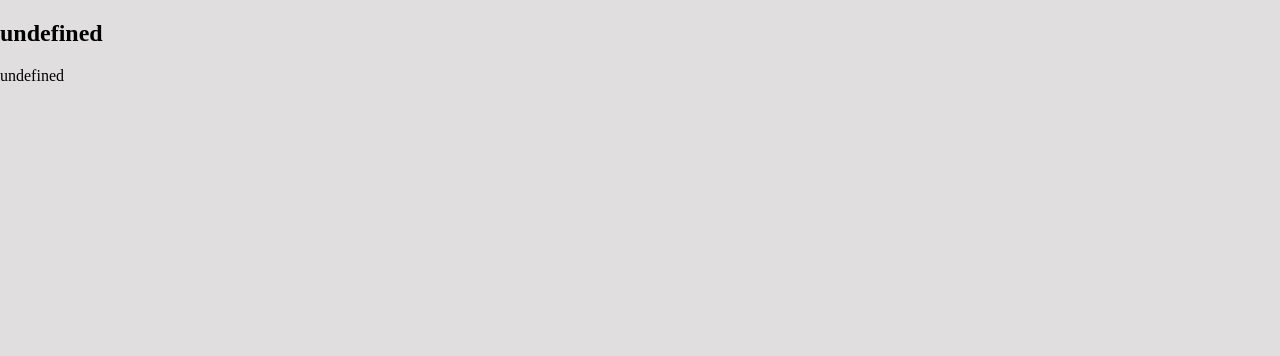
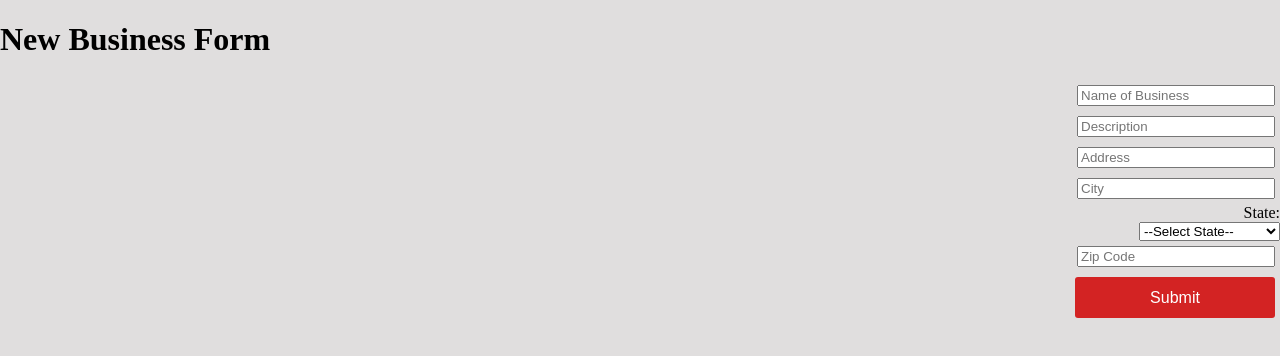
Before and after one commit to ctsang727/solo-project, a React (Create React App) app in the folder frontend/: page /business/new in a window 1280 px wide. Shown: the top 356 px of the page. Built offline with nearby package versions, Linux system fonts and the light colour scheme; no server answers.

Commit message:
post route bug i think

```diff
--- a/frontend/src/App.js
+++ b/frontend/src/App.js
@@ -7,6 +7,7 @@ import Navigation from "./components/Navigation";
 import * as sessionActions from "./store/session";
 import Splashpage from "./components/SplashPage/";
 import BusinessDetail from "./components/BusinessDetail";
+import NewBusinessForm from "./components/NewBusinessForm";
 
 function App() {
   const dispatch = useDispatch();
@@ -29,11 +30,14 @@ function App() {
           <Route path="/signup">
             <SignupFormPage />
           </Route>
-          <Route path= '/businesses'>
+          {/* <Route path= '/businesses'>
+            <BusinessDetail />
+            </Route> */}
+          <Route path= '/business/:id(\\d+)'>
             <BusinessDetail />
             </Route>
-          <Route path= '/business/:id'>
-            <BusinessDetail />
+          <Route path= '/business/new'>
+            <NewBusinessForm />
             </Route>
         </Switch>
 
--- a/frontend/src/components/NewBusinessForm.js
+++ b/frontend/src/components/NewBusinessForm.js
@@ -0,0 +1,136 @@
+import { useDispatch } from "react-redux"
+import { postBusiness } from "../store/business";
+import { useState } from "react";
+import { useHistory } from "react-router-dom";
+
+
+const NewBusinessForm = () => {
+    console.log('hello?')
+    const dispatch = useDispatch();
+    const history = useHistory();
+
+    const [title, setTitle] = useState('');
+    const [description, setDescription] = useState('')
+    const [address, setAddress] = useState('');
+    const [city, setCity] = useState('');
+    const [state, setState] = useState('Alabama');
+    const [zipCode, setZipCode] = useState('');
+    //will have to update model
+    //country?
+    //phone?
+    //many locations?
+
+    const handleSubmit = (e) => {
+        e.preventDefault();
+        const newBusiness = {
+            title,
+            description,
+            address,
+            city,
+            state,
+            zipCode,
+        }
+        console.log('NEWWWWWW', newBusiness)
+
+        dispatch(postBusiness(newBusiness))
+
+        history.push('/business/new')
+    }
+
+    return (
+        <div>
+            <h1>New Business Form</h1>
+            <form onSubmit={handleSubmit}>
+                <input
+                    onChange={(e) => setTitle(e.target.value)}
+                    value={title}
+                    placeholder='Name of Business'
+                    name='title' />
+                <input
+                    onChange={(e) => setDescription(e.target.value)}
+                    value={description}
+                    placeholder='Description'
+                    name='description' />
+                <input
+                    onChange={(e) => setAddress(e.target.value)}
+                    value={address}
+                    placeholder='Address'
+                    name='address' />
+                <input
+                    onChange={(e) => setCity(e.target.value)}
+                    value={city}
+                    placeholder='City'
+                    name='city' />
+                <label>State:</label>
+                <select
+                    onChange={(e) => setState(e.target.value)}
+                    value={state}
+                    name='state'
+                >
+                    <option>--Select State--</option>
+                    <option value="AL">Alabama</option>
+                    <option value="AK">Alaska</option>
+                    <option value="AZ">Arizona</option>
+                    <option value="AR">Arkansas</option>
+                    <option value="CA">California</option>
+                    <option value="CO">Colorado</option>
+                    <option value="CT">Connecticut</option>
+                    <option value="DE">Delaware</option>
+                    <option value="DC">District Of Columbia</option>
+                    <option value="FL">Florida</option>
+                    <option value="GA">Georgia</option>
+                    <option value="HI">Hawaii</option>
+                    <option value="ID">Idaho</option>
+                    <option value="IL">Illinois</option>
+                    <option value="IN">Indiana</option>
+                    <option value="IA">Iowa</option>
+                    <option value="KS">Kansas</option>
+                    <option value="KY">Kentucky</option>
+                    <option value="LA">Louisiana</option>
+                    <option value="ME">Maine</option>
+                    <option value="MD">Maryland</option>
+                    <option value="MA">Massachusetts</option>
+                    <option value="MI">Michigan</option>
+                    <option value="MN">Minnesota</option>
+                    <option value="MS">Mississippi</option>
+                    <option value="MO">Missouri</option>
+                    <option value="MT">Montana</option>
+                    <option value="NE">Nebraska</option>
+                    <option value="NV">Nevada</option>
+                    <option value="NH">New Hampshire</option>
+                    <option value="NJ">New Jersey</option>
+                    <option value="NM">New Mexico</option>
+                    <option value="NY">New York</option>
+                    <option value="NC">North Carolina</option>
+                    <option value="ND">North Dakota</option>
+                    <option value="OH">Ohio</option>
+                    <option value="OK">Oklahoma</option>
+                    <option value="OR">Oregon</option>
+                    <option value="PA">Pennsylvania</option>
+                    <option value="RI">Rhode Island</option>
+                    <option value="SC">South Carolina</option>
+                    <option value="SD">South Dakota</option>
+                    <option value="TN">Tennessee</option>
+                    <option value="TX">Texas</option>
+                    <option value="UT">Utah</option>
+                    <option value="VT">Vermont</option>
+                    <option value="VA">Virginia</option>
+                    <option value="WA">Washington</option>
+                    <option value="WV">West Virginia</option>
+                    <option value="WI">Wisconsin</option>
+                    <option value="WY">Wyoming</option>
+                </select>
+                <input
+                    onChange={(e) => setZipCode(e.target.value)}
+                    value={zipCode}
+                    placeholder='Zip Code'
+                    name='zipCode' />
+                <button type="submit">Submit</button>
+            </form>
+
+        </div>
+    )
+
+}
+
+export default NewBusinessForm
--- a/frontend/src/store/business.js
+++ b/frontend/src/store/business.js
@@ -1,18 +1,20 @@
 import { csrfFetch } from "./csrf"
+
 const LOAD_BUSINESS = 'business/loadBusiness'
 const LOAD_ONE_BUSINESS = 'business/loadOneBusiness'
+const ADD_ONE = 'business/addBusiness'
 
-// const getOne = business => ({
-//     type: GET_ONE,
-//     business,
-// })
+// export const loadBusiness = (businesses) => {
+//   return {
+//     type: LOAD_BUSINESS,
+//     businesses
+//   }
+// }
 
-export const loadBusiness = (businesses) => {
-  return {
-    type: LOAD_BUSINESS,
-    businesses
-  }
-}
+export const addBusiness = (newBusiness) => ({
+  type: ADD_ONE,
+  newBusiness,
+});
 
 export const loadOneBusiness = (business) => {
   return {
@@ -38,12 +40,27 @@ export const fetchOneBusiness = id => async dispatch => {
   dispatch(loadOneBusiness(business))
 }
 
+//POST new business thunk
+export const postBusiness = (data) => async dispatch => {
+  console.log('in THUNK')
+  const res = await csrfFetch('/api/businesses', {
+    method: 'POST',
+    headers: { "Content-Type": "application/json", },
+    body: JSON.stringify(data)
+  })
+  const newBusiness = await res.json()
+  console.log('NEWBIZ BOTTOM THUNK', newBusiness)
+  dispatch(addBusiness(newBusiness))
+  return newBusiness;
+}
+
 
 const initialState = { entries: ['test'], isLoading: true }
 
 const businessReducer = (state = initialState, action) => {
 
     switch(action.type) {
+
         case LOAD_ONE_BUSINESS:
           return {
             ...state,
@@ -52,6 +69,15 @@ const businessReducer = (state = initialState, action) => {
               ...action.business,
             },
           };
+        case ADD_ONE:
+          let newState;
+          let newEntries;
+          newState={...state}
+          newEntries={...state.entries}
+          newEntries[action.newBusiness.id] = action.newBusiness;
+          newState.entries = newEntries
+          return newState;
+
         default:
             return state;
     }
```
